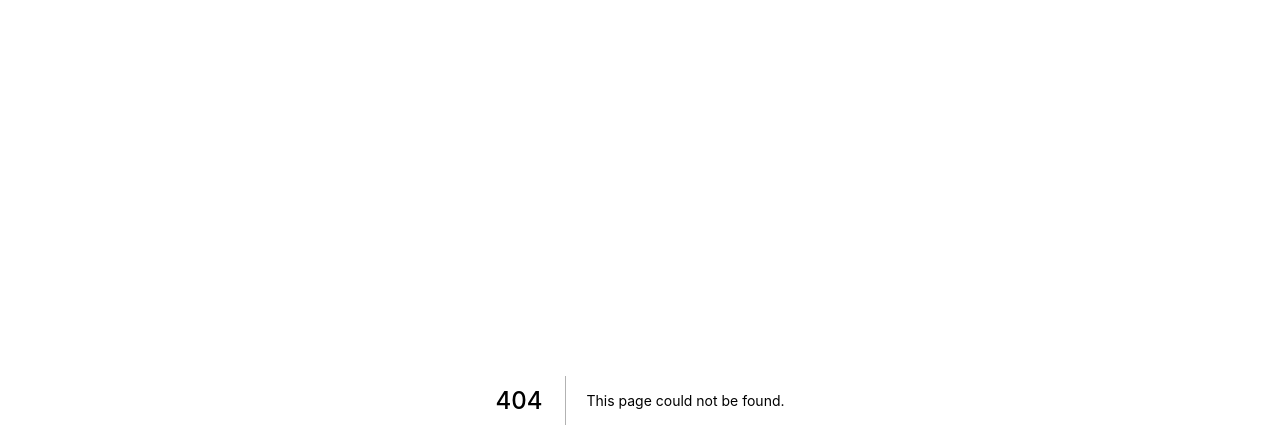
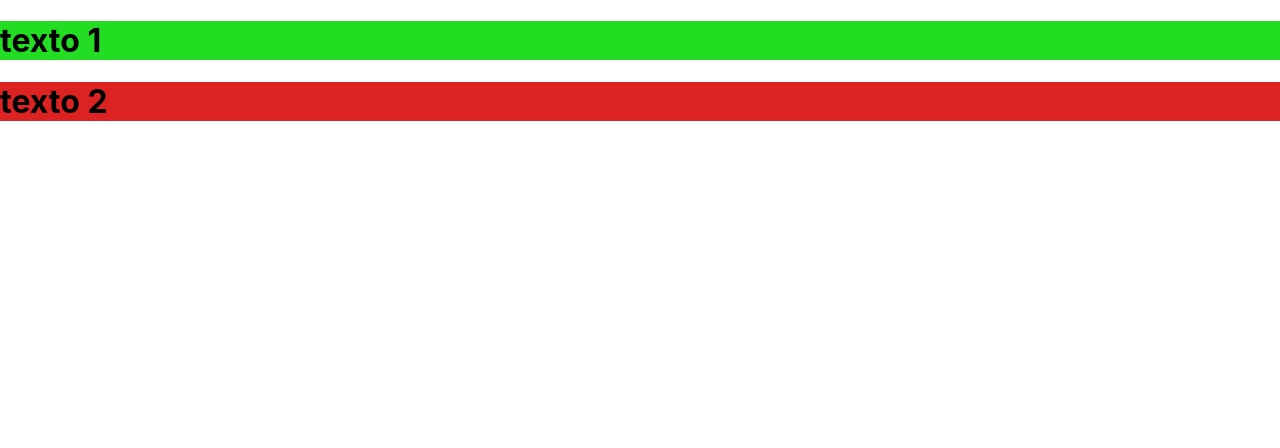
Before and after one commit to fabio21777/fabio21777-curso-nextjs-e-react, a Next.js app: page /basicos/usingConditionalStyle in a window 1280 px wide. Before the commit this address had no page. Shown: the top 448 px of the page. Built offline with nearby package versions, Linux system fonts and the light colour scheme.

Commit message:
utilizando componente com codicional

```diff
--- /dev/null
+++ b/components/ConditionalStyle.jsx
@@ -0,0 +1,13 @@
+export default function ConditionalStyle(props) {
+    return (
+        <div>
+            <h1 style ={{
+                backgroundColor: props.number >= 0 ? "#2D2" : '#D22',
+                color: props.color,
+                textAlign: props.textAlign ? "right":"left"
+                }}>
+                    {props.text}
+            </h1>
+        </div>
+    )
+}
--- /dev/null
+++ b/pages/basicos/usingConditionalStyle.jsx
@@ -0,0 +1,10 @@
+import ConditionalStyle from "../../components/conditionalStyle"
+
+export default function usingConditionalStyle() {
+    return(
+        <div>
+            <ConditionalStyle number ={3} text = "texto 1"/>
+            <ConditionalStyle number ={-3} text = "texto 2" />
+        </div>
+    )
+}
```
